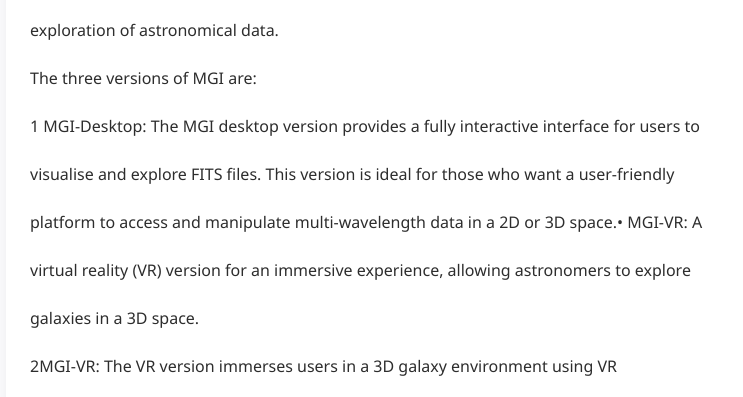
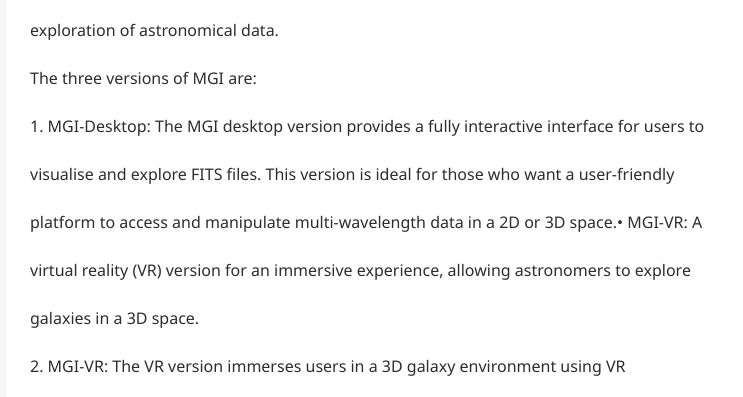
Before and after one commit to osuhamuneni/MGI-User-Manual, a plain HTML site: page index.html in a window 1280 px wide. Shown: the part 1347-1744 px from the top of the page, 154-897 px from the left. Drawn offline with Linux system fonts and the light colour scheme.

Commit message:
Update index.html

```diff
--- a/index.html
+++ b/index.html
@@ -49,12 +49,12 @@
 <p style="text-align: justify;">engine technologies and C# programming, the software enables intuitive manipulation and</p>
 <p style="text-align: justify;">exploration of astronomical data.</p>
 <p style="text-align: justify;">The three versions of MGI are:</p>
-<p style="text-align: justify;">1 MGI-Desktop: The MGI desktop version provides a fully interactive interface for users to</p>
+<p style="text-align: justify;">1. MGI-Desktop: The MGI desktop version provides a fully interactive interface for users to</p>
 <p style="text-align: justify;">visualise and explore FITS files. This version is ideal for those who want a user-friendly</p>
 <p style="text-align: justify;">platform to access and manipulate multi-wavelength data in a 2D or 3D space.• MGI-VR: A</p>
 <p style="text-align: justify;">virtual reality (VR) version for an immersive experience, allowing astronomers to explore</p>
 <p style="text-align: justify;">galaxies in a 3D space.</p>
-<p style="text-align: justify;">2MGI-VR: The VR version immerses users in a 3D galaxy environment using VR</p>
+<p style="text-align: justify;">2. MGI-VR: The VR version immerses users in a 3D galaxy environment using VR</p>
 <p style="text-align: justify;">headsets such as the Oculus Quest, HTC Vive, or Valve Index. This version supports</p>
 <p style="text-align: justify;">real-time interaction, where users can walk through galaxies and observe astronomical data</p>
 <p style="text-align: justify;">with full immersion.</p>
```
